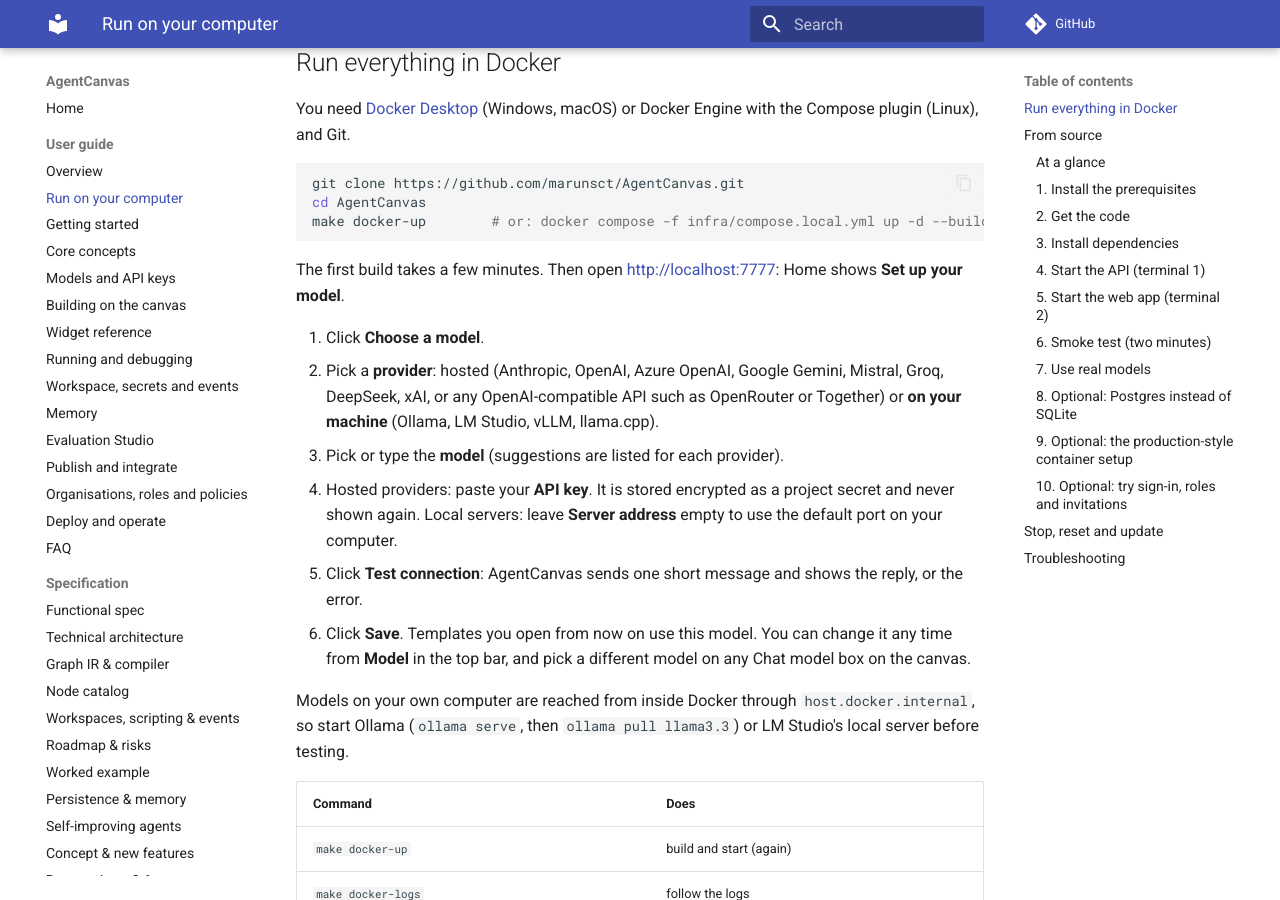
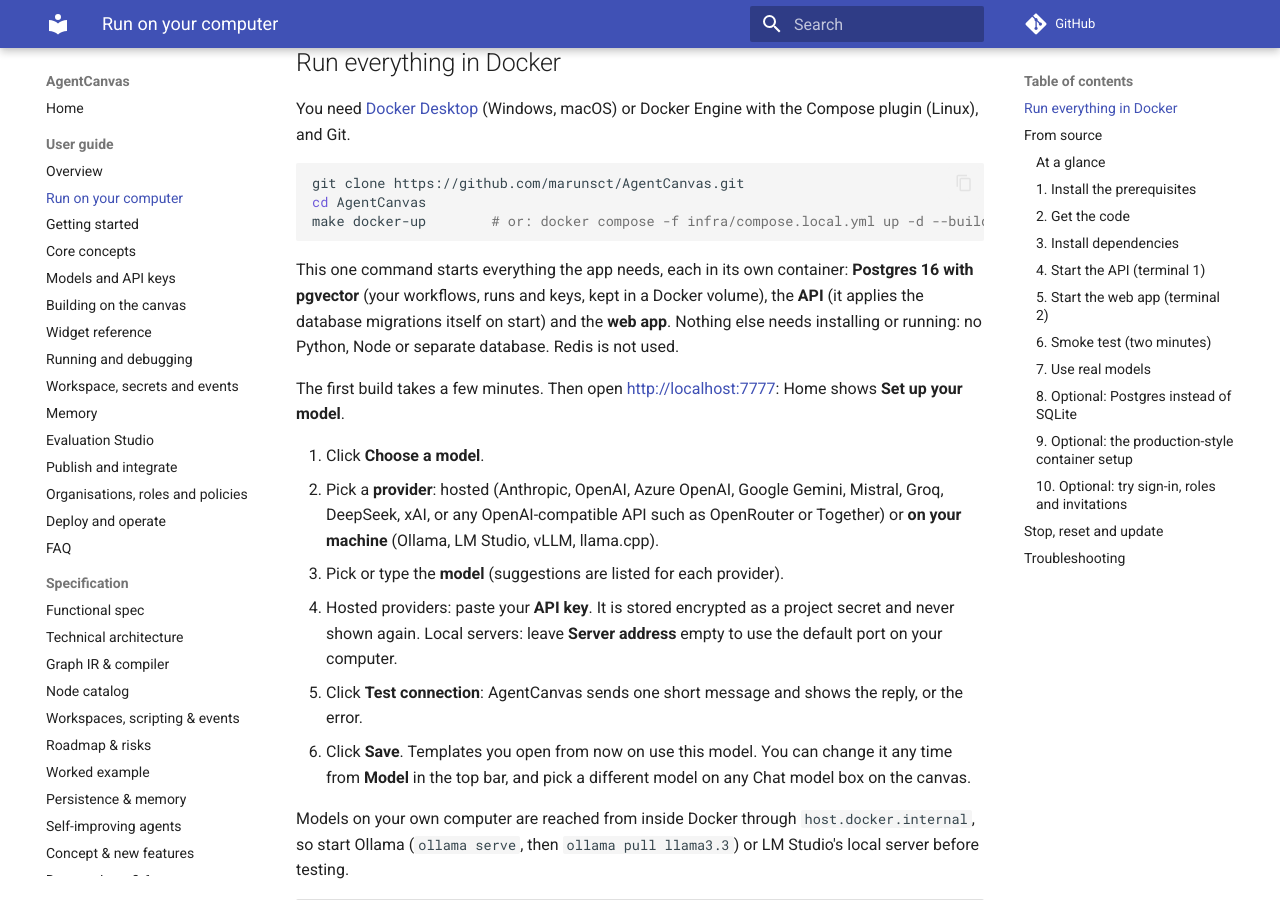
Before and after one commit to marunsct/AgentCanvas, an MkDocs documentation site: the page built from docs/user-guide/run-locally.md, in a window 1280 px wide and 900 px high, scrolled down 352 px. Built offline with MkDocs 1.6.1 and Material for MkDocs 9.7.7, drawn with Linux system fonts in a browser that asks for light colours; comment, search, counter and statistics services are not loaded.

Commit message:
docs: say plainly that make docker-up includes Postgres and migrations
The Docker quick start now lists what the one command starts (Postgres 16 with
pgvector, the API applying migrations itself, the web app) and that nothing
else is needed.

Co-Authored-By: Claude Opus 5.5 <noreply@anthropic.com>
Claude-Session: https://claude.ai/code/session_0175rh6CaD3ANwcggdBo78ax

````diff
--- a/docs/user-guide/run-locally.md
+++ b/docs/user-guide/run-locally.md
@@ -18,6 +18,11 @@ git clone https://github.com/marunsct/AgentCanvas.git
 cd AgentCanvas
 make docker-up        # or: docker compose -f infra/compose.local.yml up -d --build --wait
 ```
+
+This one command starts everything the app needs, each in its own container: **Postgres 16 with pgvector** (your
+workflows, runs and keys, kept in a Docker volume), the **API** (it applies the database migrations itself on start)
+and the **web app**. Nothing else needs installing or running: no Python, Node or separate database. Redis is not
+used.
 
 The first build takes a few minutes. Then open <http://localhost:7777>: Home shows **Set up your model**.
 
````
Also changed, not shown: README.md (+1 -1 lines).
